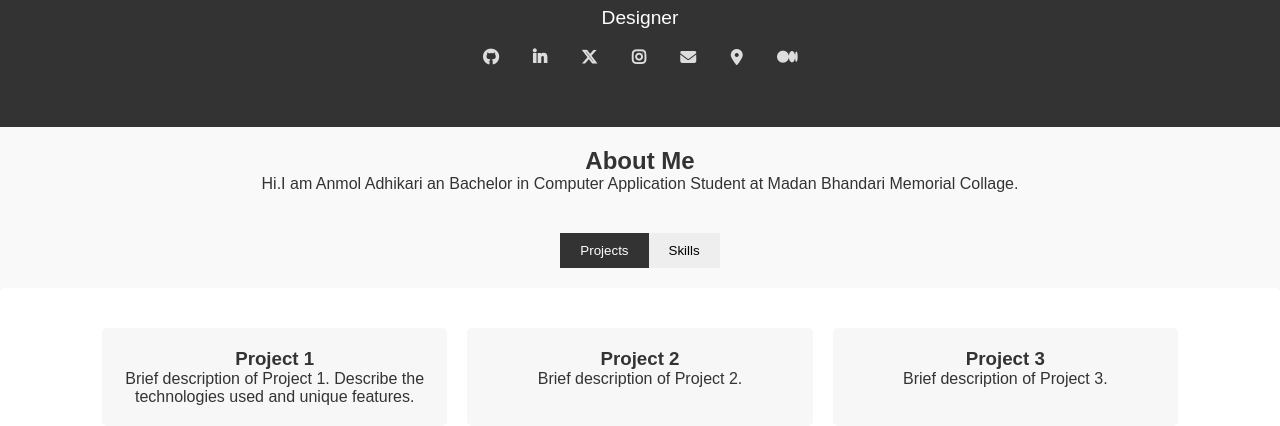
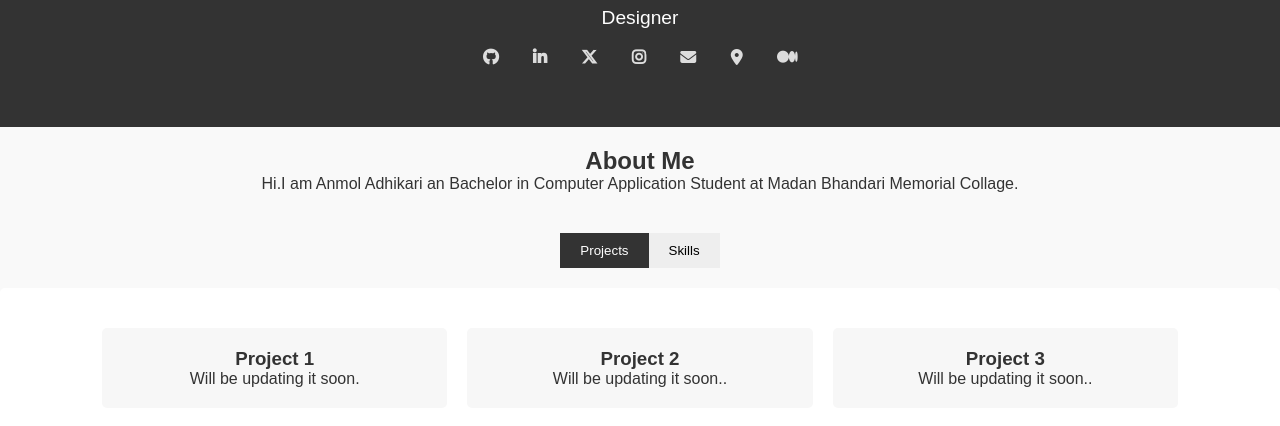
Before and after one commit to anmolaadh404/portfolio-website, a plain HTML site: page portfolio.html in a window 1280 px wide. Shown: the part 374-800 px from the top of the page. Drawn offline with Linux system fonts and the light colour scheme; files whose address does not match are found by name.

Commit message:
Update portfolio.html

```diff
--- a/portfolio.html
+++ b/portfolio.html
@@ -54,15 +54,15 @@
             <div class="projects-grid">
                 <div class="project">
                     <h3>Project 1</h3>
-                    <p>Brief description of Project 1. Describe the technologies used and unique features.</p>
+                    <p>Will be updating it soon.</p>
                 </div>
                 <div class="project">
                     <h3>Project 2</h3>
-                    <p>Brief description of Project 2.</p>
+                    <p>Will be updating it soon..</p>
                 </div>
                 <div class="project">
                     <h3>Project 3</h3>
-                    <p>Brief description of Project 3.</p>
+                    <p>Will be updating it soon..</p>
                 </div>
             </div>
         </div>
```
